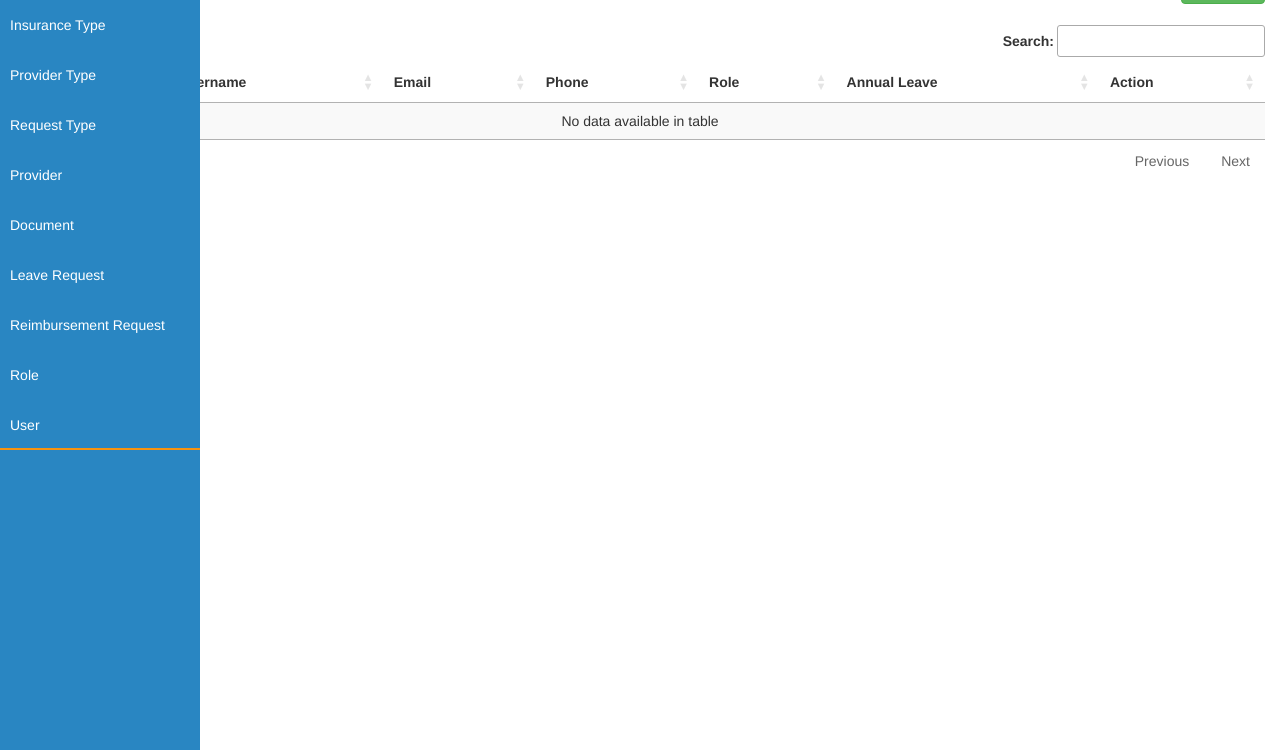
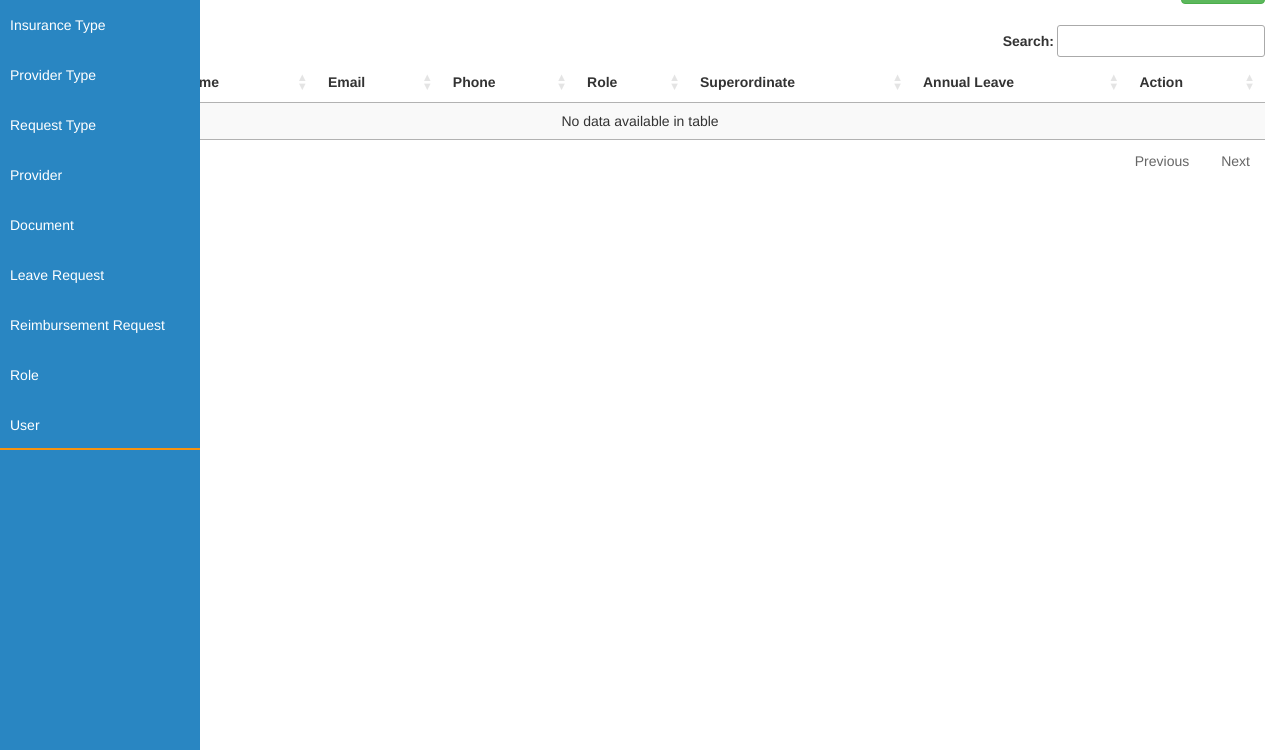
Before and after one commit to adeliadjuarto/ESS, a Spring Boot app: page /user in a window 1280 px wide. Shown: the part 50-800 px from the top of the page. Run offline with Spring Boot 4, Linux system fonts and the light colour scheme; the visitor is signed in with stand-in values (Sample User, id 1); tables that the repository leaves empty hold one stand-in row (values such as "Sample post"); some of the project's set-up classes (security, data sources, template engines, error pages and the like) are left out, and stand-ins take their place; some libraries are stand-ins or nearby versions.

Commit message:
Add superordinate to user

```diff
--- a/ess-be/src/main/java/app/cms/controller/UserController.java
+++ b/ess-be/src/main/java/app/cms/controller/UserController.java
@@ -32,6 +32,7 @@
     public String createUser(Model model) throws Exception {
         model.addAttribute("user", new User());
         model.addAttribute("roles", roleRepository.findByIsActive(true));
+        model.addAttribute("superordinates", userRepository.findByIsActive(true));
         model.addAttribute("currPage", "user");
         return "user/create";
     }
@@ -39,9 +40,15 @@
     @RequestMapping(value = "user/save", method = RequestMethod.POST)
     public String saveUser(@ModelAttribute User user,
                            @RequestParam("roleId") Long roleId,
+                           @RequestParam("superordinateId") Long superordinateId,
                            SessionStatus status) {
+        User superordinate = null;
         user.setIsActive(true);
         user.setRole(roleRepository.findOne(roleId));
+        if (superordinateId != null) {
+            superordinate = userRepository.findOne(superordinateId);
+        }
+        user.setSuperordinate(superordinate);
         user.setPassword(hashPassword(user.getPassword()));
         userRepository.save(user);
         status.setComplete();
@@ -52,6 +59,7 @@
     public String editUser(Model model, @PathVariable(value = "id") Long id) throws Exception {
         model.addAttribute("user", userRepository.findOne(id));
         model.addAttribute("roles", roleRepository.findByIsActive(true));
+        model.addAttribute("superordinates", userRepository.findByIsActive(true));
         model.addAttribute("currPage", "user");
         return "user/edit";
     }
--- a/ess-be/src/main/java/app/cms/model/User.java
+++ b/ess-be/src/main/java/app/cms/model/User.java
@@ -27,4 +27,8 @@
     @ManyToOne
     @JoinColumn(name = "role_id", referencedColumnName = "id")
     private Role role;
+    @ManyToOne(cascade = {CascadeType.ALL})
+    @JoinColumn(name = "superordinate_id", referencedColumnName = "id")
+    private User superordinate;
+
 }
--- a/ess-be/src/main/java/app/cms/repository/UserRepository.java
+++ b/ess-be/src/main/java/app/cms/repository/UserRepository.java
@@ -10,5 +10,6 @@
  */
 public interface UserRepository extends JpaRepository<User, Long> {
     public List<User> findByIsActive(Boolean isActive);
+    public List<User> findByIsActiveAndIdNot(Boolean isActive, Long id);
     public User findByUsernameAndIsActive(String username, Boolean isActive);
 }
--- a/ess-be/src/main/resources/templates/user/index.html
+++ b/ess-be/src/main/resources/templates/user/index.html
@@ -15,6 +15,7 @@
                     <th>Email</th>
                     <th>Phone</th>
                     <th>Role</th>
+                    <th>Superordinate</th>
                     <th>Annual Leave</th>
                     <th>Action</th>
                 </tr>
@@ -26,6 +27,7 @@
                     <td th:text="${user.email}"></td>
                     <td th:text="${user.phone}"></td>
                     <td th:text="${user.role.name}"></td>
+                    <td th:text="${user.superordinate} != null ? ${user.superordinate.name} : '-'"></td>
                     <td th:text="${user.annualLeave}"></td>
                     <td>
                         <a th:href="@{/user/edit/{id}(id=${user.id})}">
```
Also changed, not shown: ess-be/src/main/resources/templates/user/create.html (+11 -0 lines), ess-be/src/main/resources/templates/user/edit.html (+11 -0 lines).
